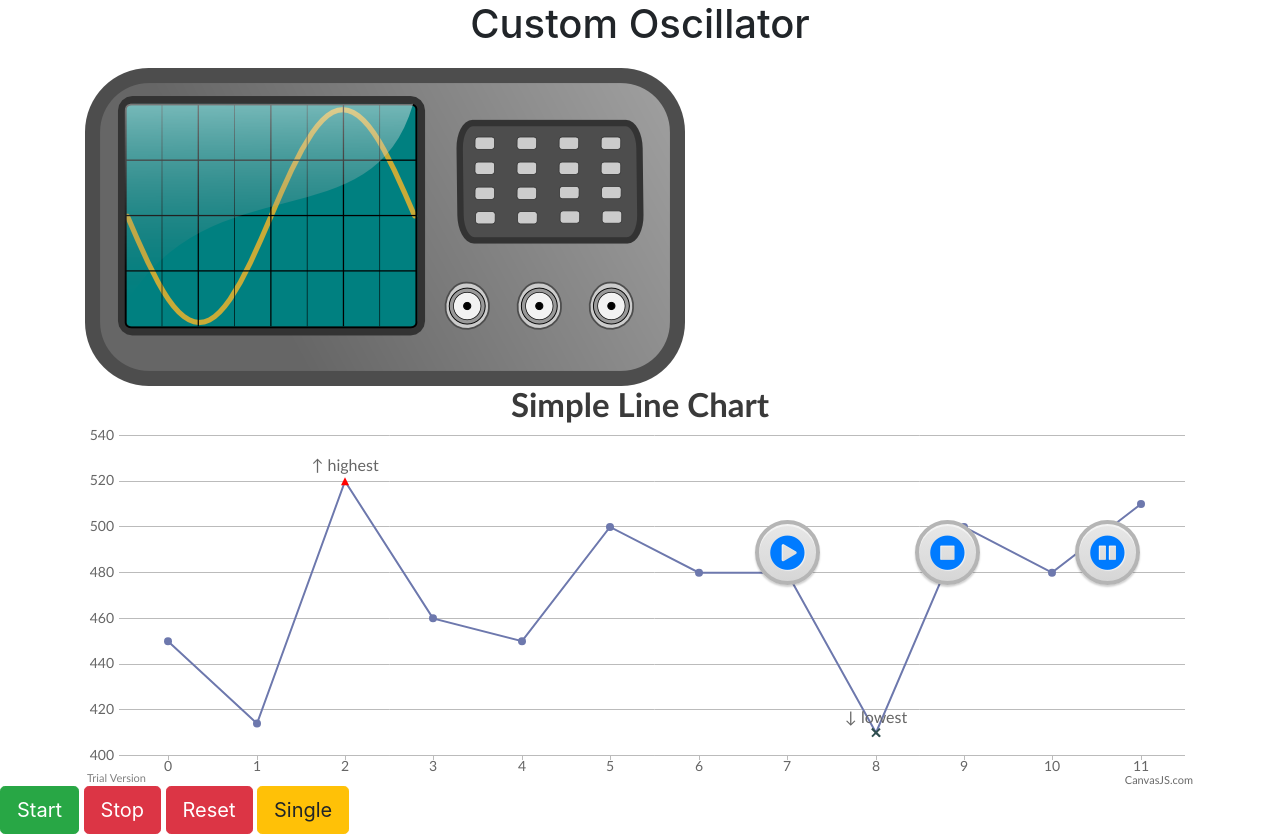
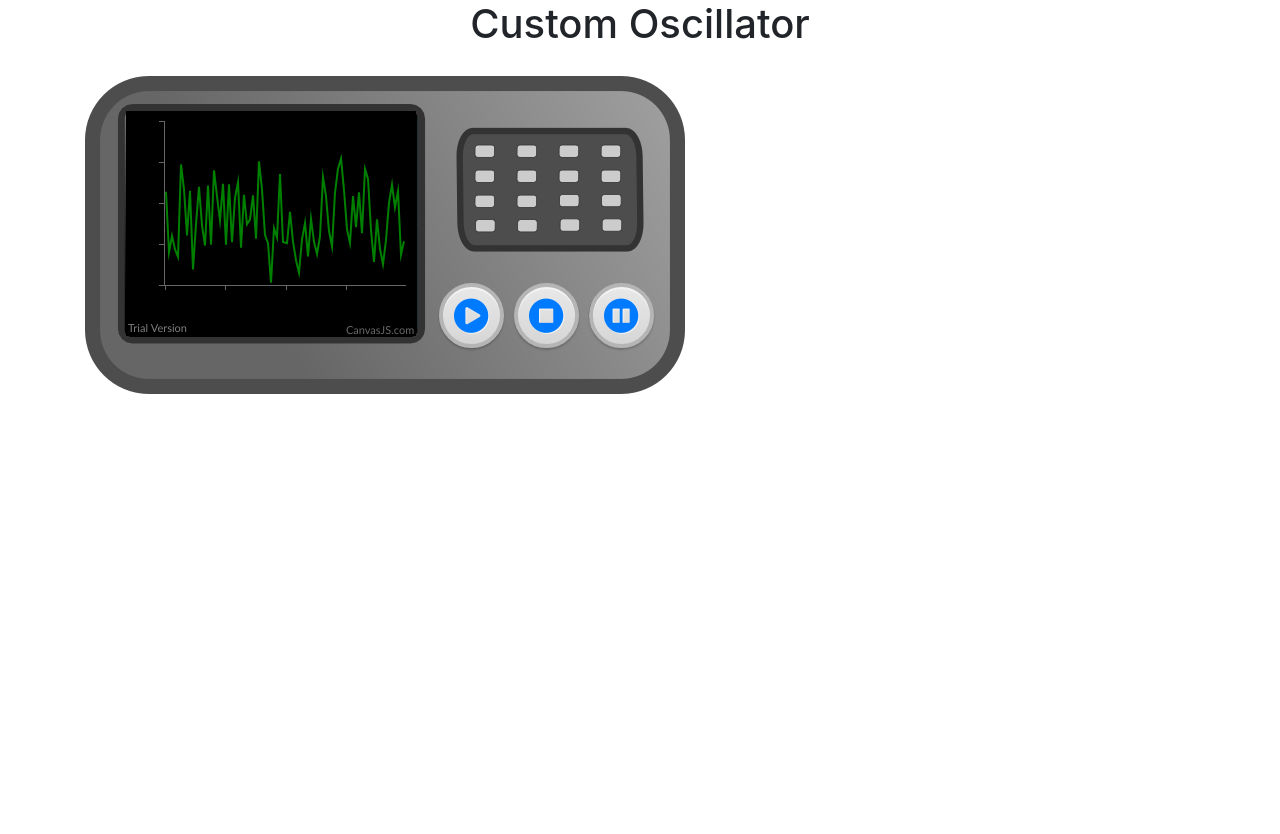
Before and after one commit to ishpreet-singh/osa-flask, a React (Create React App) app: page / in a window 1280 px wide. After the commit the page ends 800 px from the top, so only its background shows below. Built offline with nearby package versions, Linux system fonts and the light colour scheme.

Commit message:
Graph visible within Oscillator

```diff
--- a/src/Oscillator.css
+++ b/src/Oscillator.css
@@ -3,7 +3,7 @@
 }
 
 .base {
-    /* position: absolute; */
+    position: absolute;
     margin-top: 20px;
 }
 
--- a/src/Oscillator.js
+++ b/src/Oscillator.js
@@ -1042,10 +1042,13 @@ class Oscillator extends Component {
         this.updateDataPoints = this.updateDataPoints.bind(this);
         this.clearChart = this.clearChart.bind(this);
         this.reset = this.reset.bind(this);
+
+        this.canvasRef = React.createRef();
     }
 
     componentDidMount() {
-        // setInterval(this.updateDataPoints, updateInterval);
+        setInterval(this.updateDataPoints, updateInterval);
+
     }
 
     clearChart() {
@@ -1091,54 +1094,25 @@ class Oscillator extends Component {
 
     render() {
 
-        // let dps = getDataPoints();
-        // dps = dps.slice(0, screenPoints);
-
-        // let options = {
-        //     backgroundColor: "black",
-        //     zoomEnabled: true,
-        //     animationEnabled: false,
-        //     axisY: {
-        //         includeZero: false,
-        //         gridThickness: 0,
-        //     },
-        //     data: [{
-        //         type: "line",
-        //         color: "green",
-        //         dataPoints: this.state.active ? dps : []
-        //     }]
-        // }
-
-        // let options = {};
+        let dps = getDataPoints();
+        dps = dps.slice(0, screenPoints);
 
         let options = {
-            animationEnabled: true,
-            theme: "light2",
-            title:{
-                text: "Simple Line Chart"
-            },
-            axisY:{
-                includeZero: false
+            backgroundColor: "black",
+            zoomEnabled: true,
+            height: 225,
+            width: 290,
+            animationEnabled: false,
+            axisY: {
+                includeZero: false,
+                gridThickness: 0,
             },
             data: [{
                 type: "line",
-                  indexLabelFontSize: 16,
-                dataPoints: [
-                    { y: 450 },
-                    { y: 414},
-                    { y: 520, indexLabel: "\u2191 highest",markerColor: "red", markerType: "triangle" },
-                    { y: 460 },
-                    { y: 450 },
-                    { y: 500 },
-                    { y: 480 },
-                    { y: 480 },
-                    { y: 410 , indexLabel: "\u2193 lowest",markerColor: "DarkSlateGrey", markerType: "cross" },
-                    { y: 500 },
-                    { y: 480 },
-                    { y: 510 }
-                ]
+                color: "green",
+                dataPoints: this.state.active ? dps : []
             }]
-        };
+        }
 
         return (
 
@@ -1148,10 +1122,11 @@ class Oscillator extends Component {
                     <h1 className="my_text_center">Custom Oscillator</h1>
                     <div className="base">
                         <img src={OscillatorImg} className="img-fluid"></img>
-                        {/* <div className="overlapping_div" id="chartContainer">Place Canvas in Here...</div> */}
-                        <CanvasJSChart options={options}
-                            onRef={ref => this.chart = ref}
-                        />
+                        <div className="overlapping_div" id="chartContainer">
+                            <CanvasJSChart options={options} className = "overlapping_div"
+                                onRef={ref => this.chart = ref}
+                            />
+                        </div>
                         <a href="#" className="my_btn">
                             <i className="fa fa-play-circle my_btn_start"></i>
                         </a>
@@ -1163,14 +1138,10 @@ class Oscillator extends Component {
                         </a>
                     </div>
                 </div>
-
-                {/* <CanvasJSChart options={options}
-                    onRef={ref => this.chart = ref}
-                /> */}
-                <Button variant="success" size="lg" onClick={() => !this.state.active && this.toggleState()} >Start</Button>{' '}
+                {/* <Button variant="success" size="lg" onClick={() => !this.state.active && this.toggleState()} >Start</Button>{' '}
                 <Button variant="danger" size="lg" onClick={() => this.state.active && this.toggleState()} >Stop</Button>{' '}
                 <Button variant="danger" size="lg" onClick={() => this.state.active && this.reset()} >Reset</Button>{' '}
-                <Button variant="warning" size="lg">Single</Button>{' '}
+                <Button variant="warning" size="lg">Single</Button>{' '} */}
             </div>
         );
     }
```
